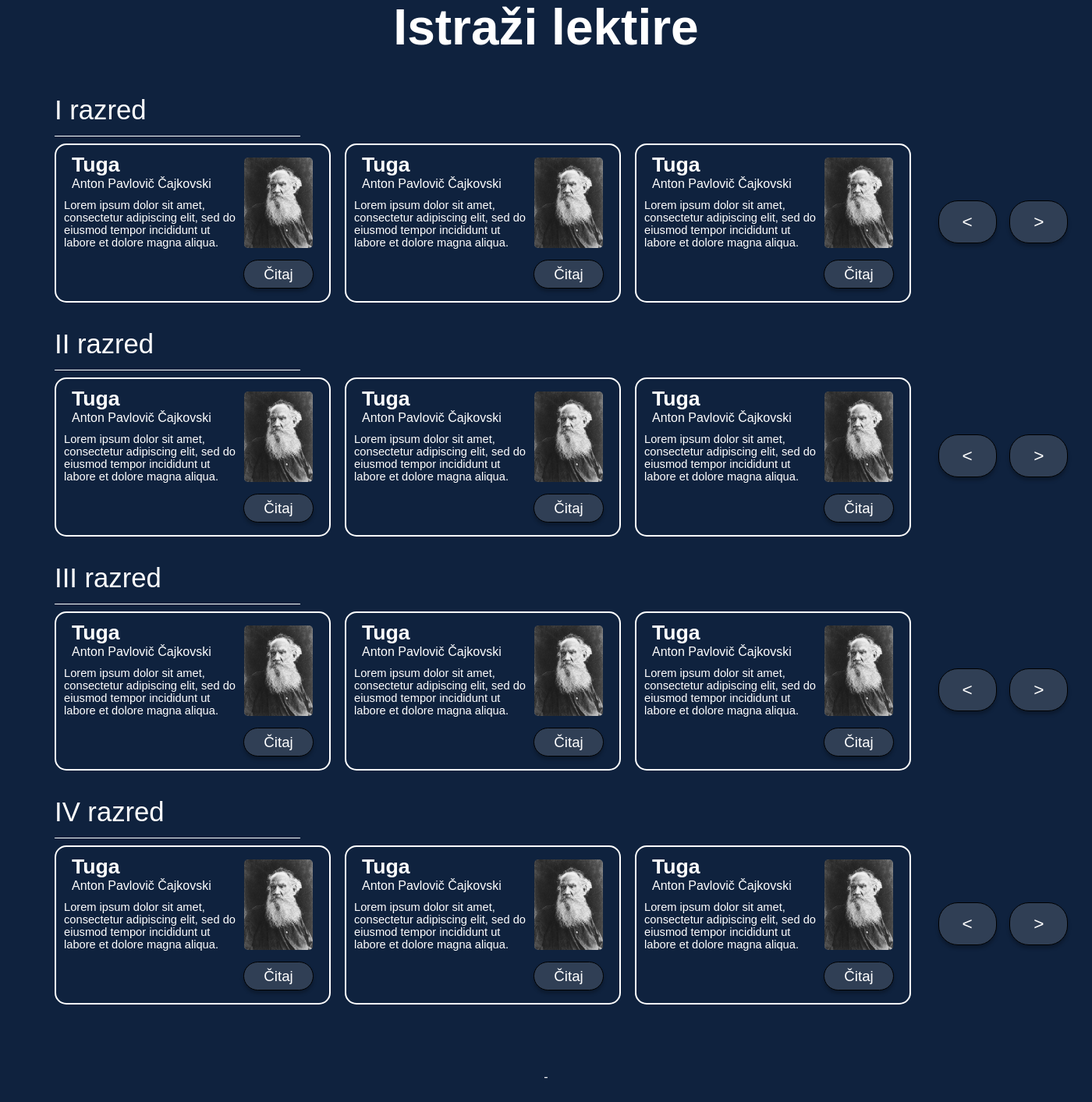
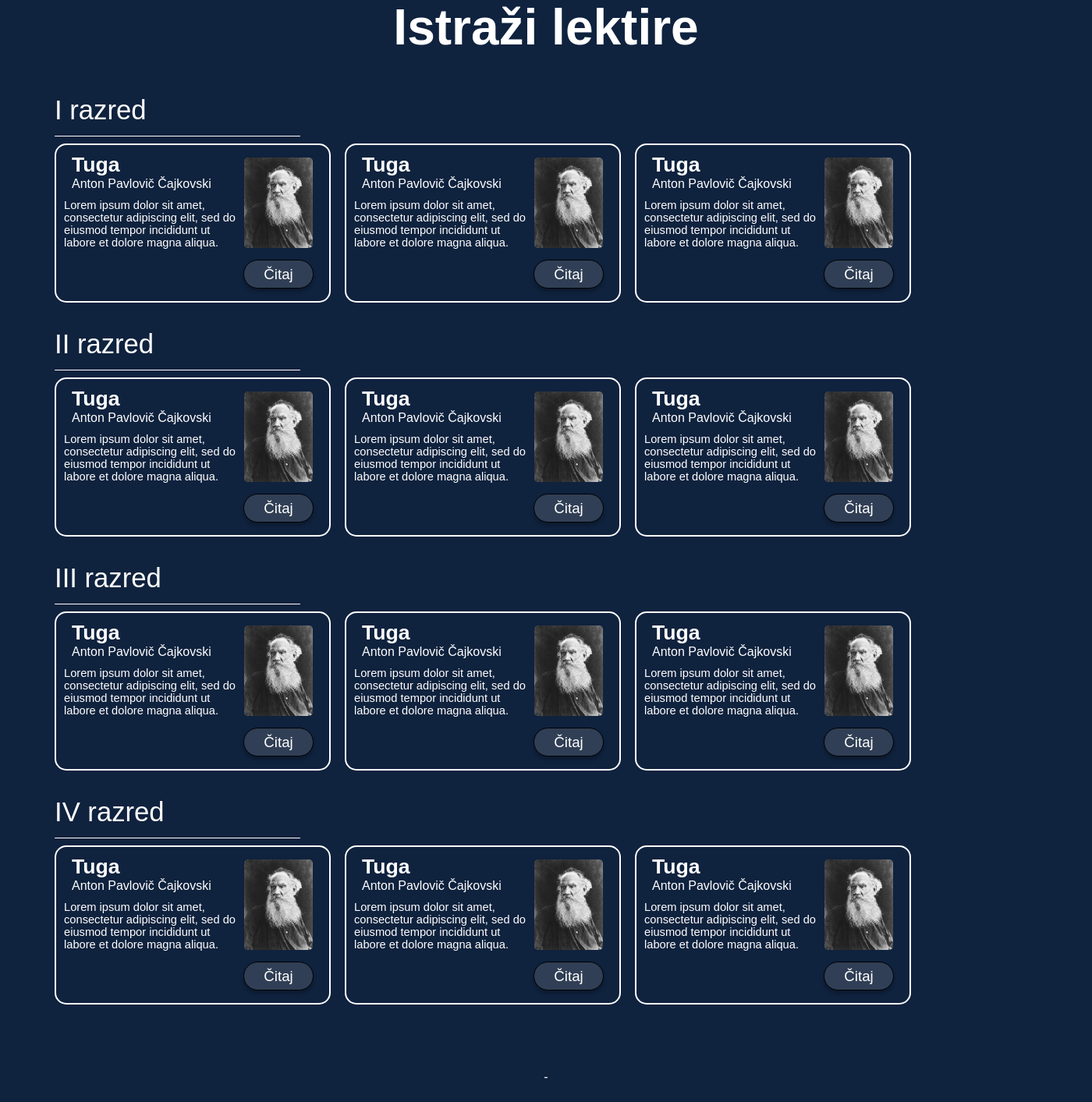
Before and after one commit to GrujicFilipRS/online-biblioteka, a Python web app: template templates/index.html in a window 1400 px wide. Shown: the part 719-2132 px from the top of the page at 78% size. Run offline with Jinja, Linux system fonts and the light colour scheme; the template is opened without the code that fills it, so the values that code supplies are empty; some web fonts are replaced.

Commit message:
I don't even know what I did

```diff
--- a/templates/base.html
+++ b/templates/base.html
@@ -38,7 +38,7 @@
         <a class="navbar-brand" href="/logout">{{ current_user.nickname }}</a>
         {% else %}
         <div class="cont-login-btn">
-            <a href="./login" class="login-btn">
+            <a href="../login" class="login-btn">
                 <button class="secondary-btn">LOG IN</button>
             </a>
         </div>
--- a/templates/index.html
+++ b/templates/index.html
@@ -31,7 +31,7 @@
                                 <img src="../static/images/example/tolstoj.jpg">
                             </div>
                             <div class="lek-right-div">
-                                <button class="secondary-btn">Čitaj</button>
+                                <a><button class="secondary-btn">Čitaj</button></a>
                             </div>
                         </div>
                     </div>
@@ -46,7 +46,7 @@
                                 <img src="../static/images/example/tolstoj.jpg">
                             </div>
                             <div class="lek-right-div">
-                                <button class="secondary-btn">Čitaj</button>
+                                <a><button class="secondary-btn">Čitaj</button></a>
                             </div>
                         </div>
                     </div>
@@ -61,14 +61,8 @@
                                 <img src="../static/images/example/tolstoj.jpg">
                             </div>
                             <div class="lek-right-div">
-                                <button class="secondary-btn">Čitaj</button>
+                                <a><button class="secondary-btn">Čitaj</button></a>
                             </div>
-                        </div>
-                    </div>
-                    <div class="controls-center">
-                        <div class="controls">
-                            <button onclick="goLeftFirst()" class="secondary-btn">&lt;</button>
-                            <button onclick="goRightFirst()" class="secondary-btn">&gt;</button>
                         </div>
                     </div>
                 </div>
@@ -88,7 +82,7 @@
                                 <img src="../static/images/example/tolstoj.jpg">
                             </div>
                             <div class="lek-right-div">
-                                <button class="secondary-btn">Čitaj</button>
+                                <a><button class="secondary-btn">Čitaj</button></a>
                             </div>
                         </div>
                     </div>
@@ -103,7 +97,7 @@
                                 <img src="../static/images/example/tolstoj.jpg">
                             </div>
                             <div class="lek-right-div">
-                                <button class="secondary-btn">Čitaj</button>
+                                <a><button class="secondary-btn">Čitaj</button></a>
                             </div>
                         </div>
                     </div>
@@ -118,14 +112,8 @@
                                 <img src="../static/images/example/tolstoj.jpg">
                             </div>
                             <div class="lek-right-div">
-                                <button class="secondary-btn">Čitaj</button>
+                                <a><button class="secondary-btn">Čitaj</button></a>
                             </div>
-                        </div>
-                    </div>
-                    <div class="controls-center">
-                        <div class="controls">
-                            <button onclick="goLeftSecond()" class="secondary-btn">&lt;</button>
-                            <button onclick="goRightSecond()" class="secondary-btn">&gt;</button>
                         </div>
                     </div>
                 </div>
@@ -145,7 +133,7 @@
                                 <img src="../static/images/example/tolstoj.jpg">
                             </div>
                             <div class="lek-right-div">
-                                <button class="secondary-btn">Čitaj</button>
+                                <a><button class="secondary-btn">Čitaj</button></a>
                             </div>
                         </div>
                     </div>
@@ -160,7 +148,7 @@
                                 <img src="../static/images/example/tolstoj.jpg">
                             </div>
                             <div class="lek-right-div">
-                                <button class="secondary-btn">Čitaj</button>
+                                <a><button class="secondary-btn">Čitaj</button></a>
                             </div>
                         </div>
                     </div>
@@ -175,14 +163,8 @@
                                 <img src="../static/images/example/tolstoj.jpg">
                             </div>
                             <div class="lek-right-div">
-                                <button class="secondary-btn">Čitaj</button>
+                                <a><button class="secondary-btn">Čitaj</button></a>
                             </div>
-                        </div>
-                    </div>
-                    <div class="controls-center">
-                        <div class="controls">
-                            <button onclick="goLeftThird()" class="secondary-btn">&lt;</button>
-                            <button onclick="goRightThird()" class="secondary-btn">&gt;</button>
                         </div>
                     </div>
                 </div>
@@ -202,7 +184,7 @@
                                 <img src="../static/images/example/tolstoj.jpg">
                             </div>
                             <div class="lek-right-div">
-                                <button class="secondary-btn">Čitaj</button>
+                                <a><button class="secondary-btn">Čitaj</button></a>
                             </div>
                         </div>
                     </div>
@@ -217,7 +199,7 @@
                                 <img src="../static/images/example/tolstoj.jpg">
                             </div>
                             <div class="lek-right-div">
-                                <button class="secondary-btn">Čitaj</button>
+                                <a><button class="secondary-btn">Čitaj</button></a>
                             </div>
                         </div>
                     </div>
@@ -232,14 +214,8 @@
                                 <img src="../static/images/example/tolstoj.jpg">
                             </div>
                             <div class="lek-right-div">
-                                <button class="secondary-btn">Čitaj</button>
+                                <a><button class="secondary-btn">Čitaj</button></a>
                             </div>
-                        </div>
-                    </div>
-                    <div class="controls-center">
-                        <div class="controls">
-                            <button onclick="goLeftFourth()" class="secondary-btn">&lt;</button>
-                            <button onclick="goRightFourth()" class="secondary-btn">&gt;</button>
                         </div>
                     </div>
                 </div>
```
Also changed, not shown: app.py (+4 -6 lines), static/js/index.js (+7 -68 lines).
